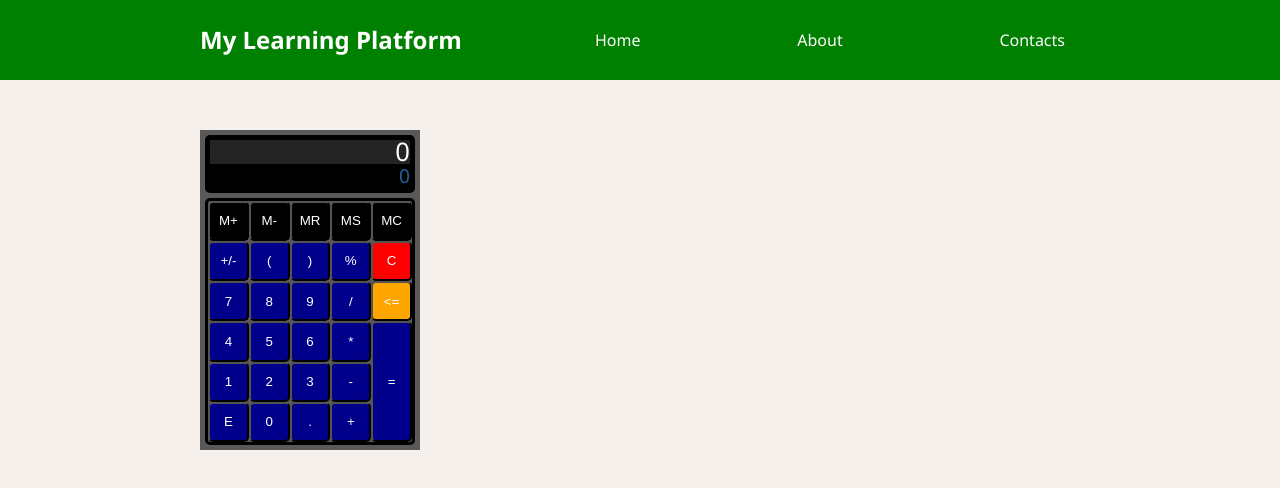
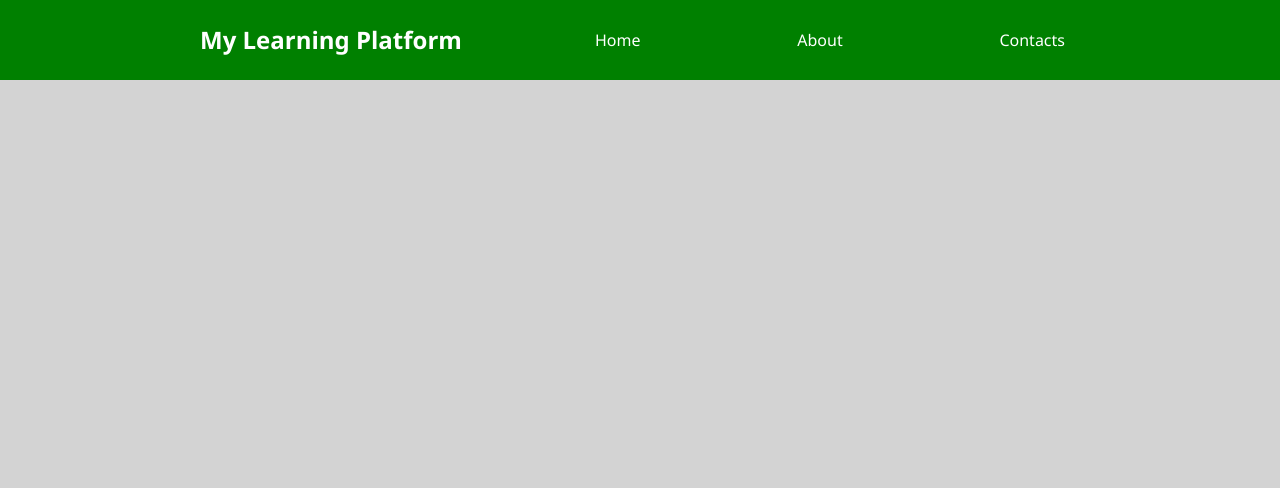
Before and after one commit to vikhulei/learnPlatform, a JavaScript app: page / in a window 1280 px wide. Shown: the top 488 px of the page. Built offline with nearby package versions, Linux system fonts and the light colour scheme; the HTML template or start-up script is replaced by a standard one.

Commit message:
calculator moved

```diff
--- a/src/App.js
+++ b/src/App.js
@@ -1,7 +1,6 @@
 import './App.css';
 import { BodyWrapper, NavbarWrapper, MainWrapper } from "./components/ui/StyledComponents"
 import Navbar from './components/navbar/Navbar';
-import Calculator from './apps/calculator/Calculator';
 
 
 
@@ -10,7 +9,7 @@ function App() {
     <BodyWrapper>
       <Navbar />
       <MainWrapper>
-        <Calculator />
+
       </MainWrapper>
     </BodyWrapper>
 
--- a/src/components/ui/StyledComponents.js
+++ b/src/components/ui/StyledComponents.js
@@ -13,6 +13,7 @@ const NavbarWrapper = styled.div`
 const MainWrapper = styled.div`
     position: relative;
     background-color: #f6f0ed;
+    background-color: lightgray;;
     height: 100vh;
     margin-top: 80px;
     padding: 50px 200px;;
```
Also changed, not shown: src/apps/pages/01_home/01_calculator/Calculator.js (renamed from src/apps/calculator/Calculator.js), src/apps/pages/01_home/01_calculator/CalculatorStyle.js (renamed from src/apps/calculator/CalculatorStyle.js).
